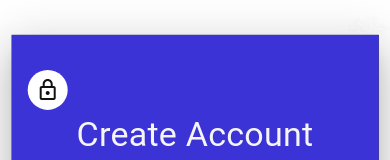
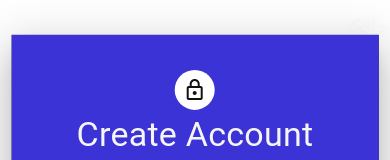
Before and after one commit to moazkandeel/Klickit, a React (Create React App) app: page /Klickit/register in a window 390 px wide. Shown: the part 125-285 px from the top of the page. Built offline with nearby package versions, Linux system fonts and the light colour scheme.

Commit message:
Center avatar on mobile

```diff
--- a/src/Component/Login/Login.jsx
+++ b/src/Component/Login/Login.jsx
@@ -132,7 +132,7 @@ export default function Login() {
                     <Box height={35} />
                     <Box sx={center}>
                       <Avatar
-                        sx={{ ml: { xs: 0, lg: "85px" }, mb: "4px", bgcolor: "#ffffff" }}
+                        sx={{ ml: { xs: 0, lg: "85px" }, mx: { xs: "auto", lg: 0 }, mb: "4px", bgcolor: "#ffffff" }}
                       >
                         <LockOutlinedIcon />
                       </Avatar>
--- a/src/Component/Register/Register.jsx
+++ b/src/Component/Register/Register.jsx
@@ -159,7 +159,7 @@ export default function Register() {
                     <Box height={35} />
                     <Box sx={center}>
                       <Avatar
-                        sx={{ ml: { xs: 0, lg: "85px" }, mb: "4px", bgcolor: "#ffffff" }}
+                        sx={{ ml: { xs: 0, lg: "85px" }, mx: { xs: "auto", lg: 0 }, mb: "4px", bgcolor: "#ffffff" }}
                       >
                         <LockOutlinedIcon />
                       </Avatar>
```
